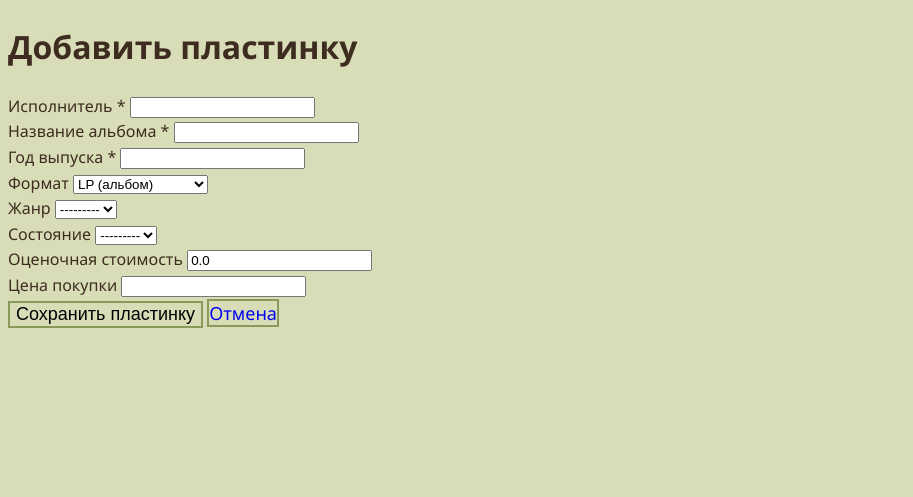
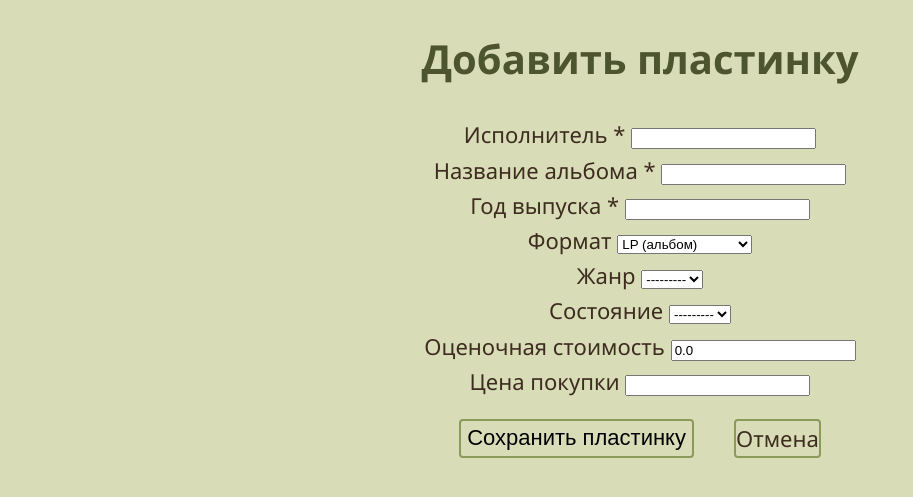
Before and after one commit to Dana8378/vinyl-tracker, a Django app: page /collection/add in a window 1280 px wide. Shown: the part 69-566 px from the top of the page, without its empty margins (0-913 px from the left). Run offline with Django 5.2, Linux system fonts and the light colour scheme; the visitor is signed in with stand-in values (Sample User, id 1); data that the repository does not hold is empty.

Commit message:
added styles for the add form page

```diff
--- /dev/null
+++ b/static/vinyl/css/add_form.css
@@ -0,0 +1,46 @@
+.form-container {
+    display: grid;
+    margin: 0 auto;
+}
+
+h1 {
+    text-align: center;
+    color: var(--dark-olive);
+    font-size: 40px;
+}
+
+.form-group {
+    text-align: center;
+    font-size: 22px;
+}
+
+.form-actions {
+    text-align: center;
+    display: flex;
+    max-width: 450px;
+    margin: 20px auto;
+    justify-content: center;
+}
+
+.alert-errors {
+    text-align: center;
+    color: var(--red);
+}
+
+.btn_secondary {
+    border: 2px solid var(--olive);
+    font-size: 22px;
+    margin-left: 40px;
+    border-radius: 4px;
+}
+
+.btn_primary {
+    font-size: 22px;
+    border-radius: 4px;
+}
+
+.btn_secondary:hover,
+.btn_primary:hover {
+    background-color: var(--light-olive);
+    border-color: var(--dark-red);
+}
--- a/static/vinyl/css/delete_confirm.css
+++ b/static/vinyl/css/delete_confirm.css
@@ -11,6 +11,7 @@
 .btn-secondary,
 .btn-danger {
     font-size: 22px;
+    border-radius: 4px;
 }
 
 .btn-secondary:hover,
--- a/templates/vinyl/add_form.html
+++ b/templates/vinyl/add_form.html
@@ -1,6 +1,11 @@
 {% extends 'vinyl/base.html' %}
 
 {% block title %}{{ title }}{% endblock %}
+
+{% block extra_css %}
+    {% load static %}
+    <link rel="stylesheet" href="{% static 'vinyl/css/add_form.css' %}">
+{% endblock %}
 
 {% block content %}
     <div class="form-container">
@@ -69,7 +74,7 @@
                 <button type="submit" class="btn btn_primary">
                     Сохранить пластинку
                 </button>
-                <a href="{% url 'vinyl:vinyl_list' %}" class="btn btn_secondary">
+                <a href="{% url 'vinyl:vinyl_list' %}" class="link btn_secondary">
                     Отмена
                 </a>
             </div>
```
